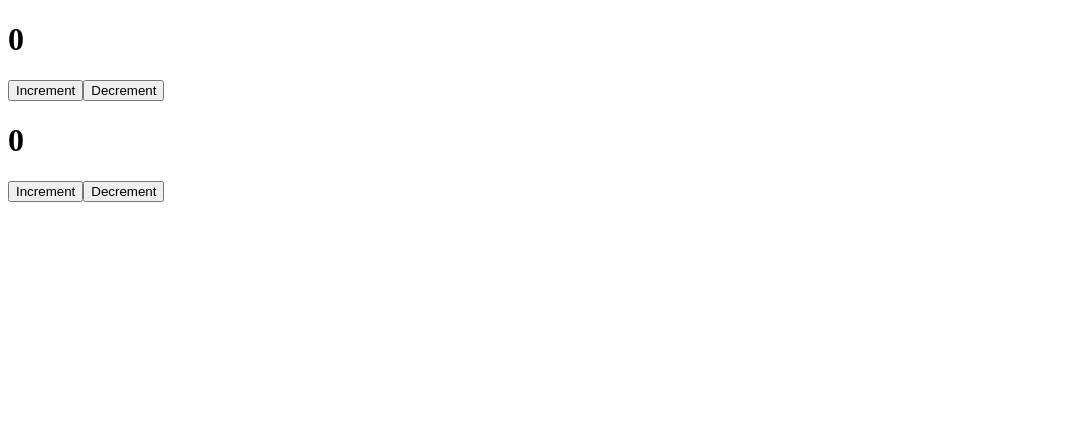
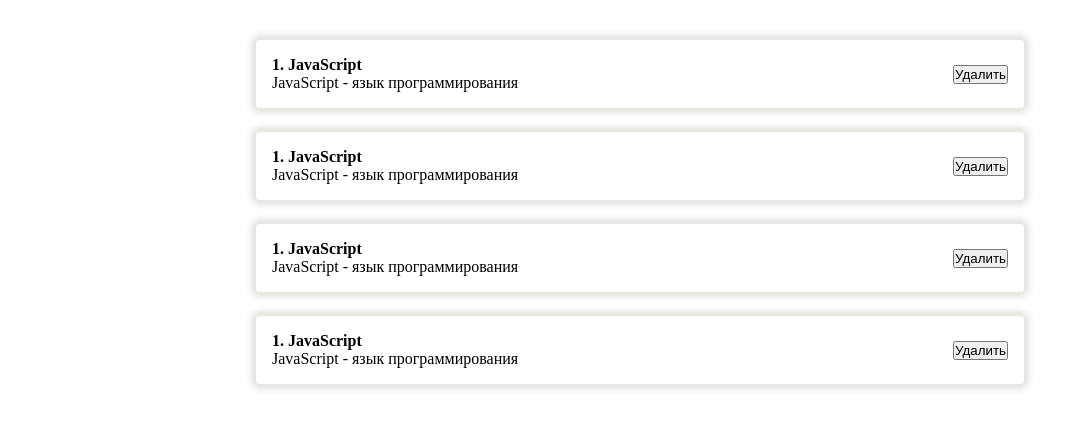
Before and after one commit to Johnsterr/React-Fundamentals, a React (Create React App) app: page / in a window 1280 px wide. Shown: the top 428 px of the page, without its empty margins (0-1085 px from the left). Built offline with nearby package versions, Linux system fonts and the light colour scheme.

Commit message:
PostItem component

```diff
--- a/src/App.jsx
+++ b/src/App.jsx
@@ -1,12 +1,16 @@
 import React from "react";
 import Counter from "./components/Counter.jsx";
 import ClassCounter from "./components/ClassCounter.jsx";
+import "./styles/App.css";
+import PostItem from "./components/PostItem";
 
 function App() {
   return (
     <div className="App">
-      <Counter />
-      <ClassCounter />
+      <PostItem/>
+      <PostItem/>
+      <PostItem/>
+      <PostItem/>
     </div>
   );
 }
--- /dev/null
+++ b/src/components/PostItem.jsx
@@ -0,0 +1,19 @@
+import React from "react";
+
+const PostItem = () => {
+  return (
+    <div className="post">
+      <div className="post__content">
+        <strong>1. JavaScript</strong>
+        <div>
+          JavaScript - язык программирования
+        </div>
+      </div>
+      <div className="posr__btns">
+        <button className="btn">Удалить</button>
+      </div>
+    </div>
+  );
+};
+
+export default PostItem;
--- /dev/null
+++ b/src/styles/App.css
@@ -0,0 +1,28 @@
+* {
+    margin: 0;
+    padding: 0;
+    box-sizing: border-box;
+}
+
+#root {
+    display: flex;
+    justify-content: center;
+}
+
+.App {
+    padding: 16px;
+    width: 800px;
+}
+
+.post {
+    margin: 24px 0;
+    padding: 16px;
+    display: flex;
+    justify-content: space-between;
+    align-items: center;
+    background: #fff;
+    border-radius: 4px;
+    -webkit-box-shadow: 0px 0px 6px 5px rgba(82, 64, 40, 0.12);
+    -moz-box-shadow: 0px 0px 6px 5px rgba(82, 64, 40, 0.12);
+    box-shadow: 0px 0px 6px 5px rgba(82, 64, 40, 0.15);
+}
```
